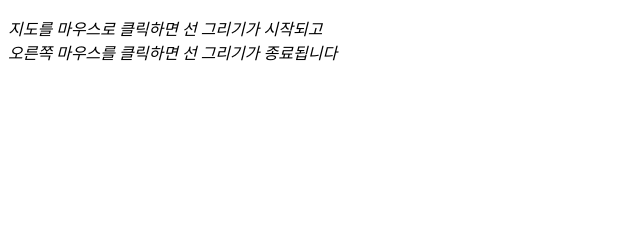
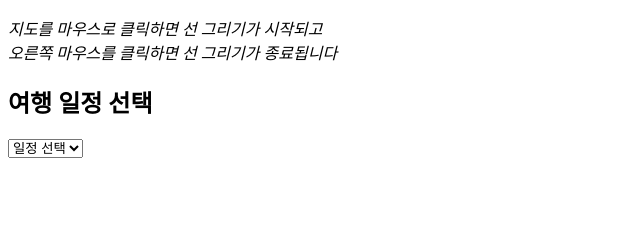
Before and after one commit to zhihaoLim/tripRecommender, a Django app: page /survey/result/ in a window 1280 px wide. Shown: the part 558-800 px from the top of the page, without its empty margins (0-640 px from the left). Run offline with Django 5.2, Linux system fonts and the light colour scheme; some libraries are stand-ins or nearby versions.

Commit message:
first planner

```diff
--- a/django/TripRecommender/TripRecommender/templates/TripRecommender/result.html
+++ b/django/TripRecommender/TripRecommender/templates/TripRecommender/result.html
@@ -3,6 +3,8 @@
 <head>
     <meta charset="utf-8">
     <title>제주도에 있는 10개의 마커</title>
+    <script src="https://code.jquery.com/jquery-3.5.1.min.js"></script>
+
     <style>
         .dot {overflow:hidden;float:left;width:12px;height:12px;background: url('https://t1.daumcdn.net/localimg/localimages/07/mapapidoc/mini_circle.png');}
         .dotOverlay {position:relative;bottom:10px;border-radius:6px;border: 1px solid #ccc;border-bottom:2px solid #ddd;float:left;font-size:12px;padding:5px;background:#fff;}
@@ -373,5 +375,46 @@ return content;
 }
 
 </script>
+
+<h2>여행 일정 선택</h2>
+<select id="travel-duration">
+    <option value="">일정 선택</option>
+    <option value="1">1박 2일</option>
+    <option value="2">2박 3일</option>
+    <option value="3">3박 4일</option>
+</select>
+
+<div id="itinerary"></div>
+
+<script>
+    $(document).ready(function() {
+        $('#travel-duration').change(function() {
+            var days = $(this).val();
+            var itineraryHtml = '';
+
+            // 선택한 일수에 1을 더해야 올바른 일수가 생성됩니다.
+            for (var i = 1; i <= parseInt(days) + 1; i++) {
+                itineraryHtml += '<h3>Day ' + i + '</h3>';
+                itineraryHtml += '<div id="day-' + i + '">';
+                itineraryHtml += '<button onclick="addDestination(' + i + ')">방문지 추가</button>';
+                itineraryHtml += '</div>';
+            }
+
+            $('#itinerary').html(itineraryHtml);
+        });
+    });
+
+    function addDestination(day) {
+        var destinationSelectHtml = '<select class="destination-select">';
+        destinationSelectHtml += '<option value="">방문지 선택</option>';
+        destinationSelectHtml += '<option value="dest1">성산일출봉</option>';
+        destinationSelectHtml += '<option value="dest2">검멀레해변</option>';
+        // 추가 여행지 옵션...
+        destinationSelectHtml += '</select>';
+
+        $('#day-' + day).append(destinationSelectHtml);
+    }
+</script>
+
 </body>
 </html>
```
